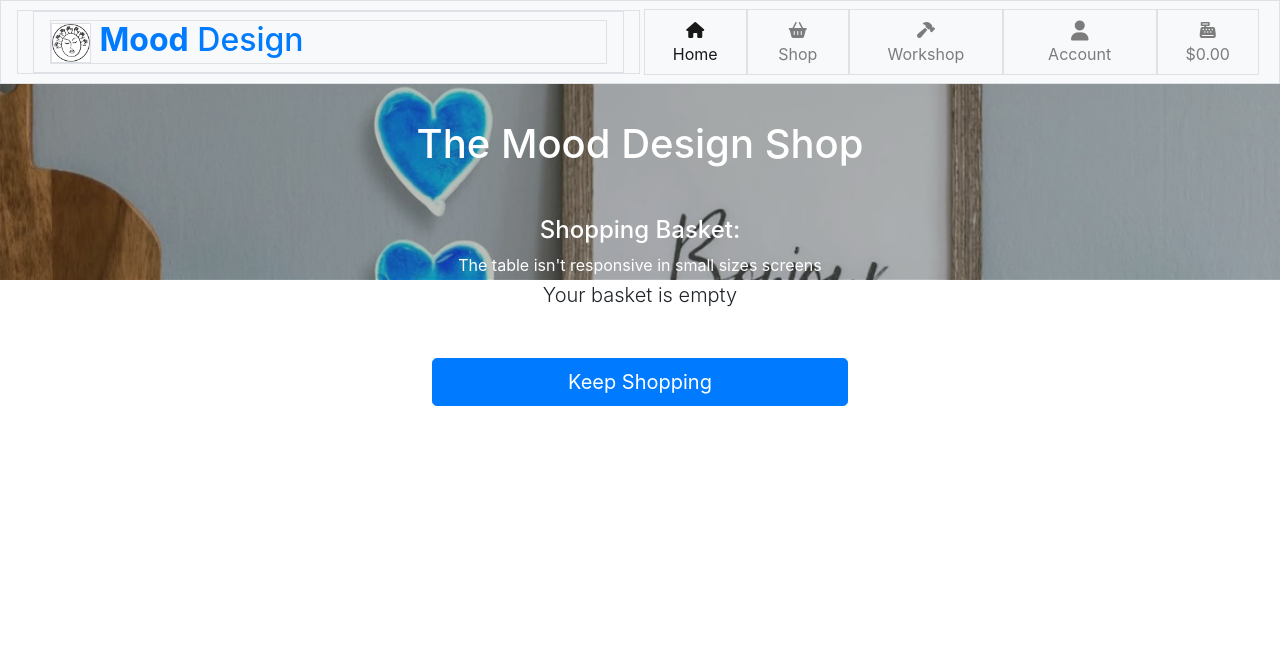
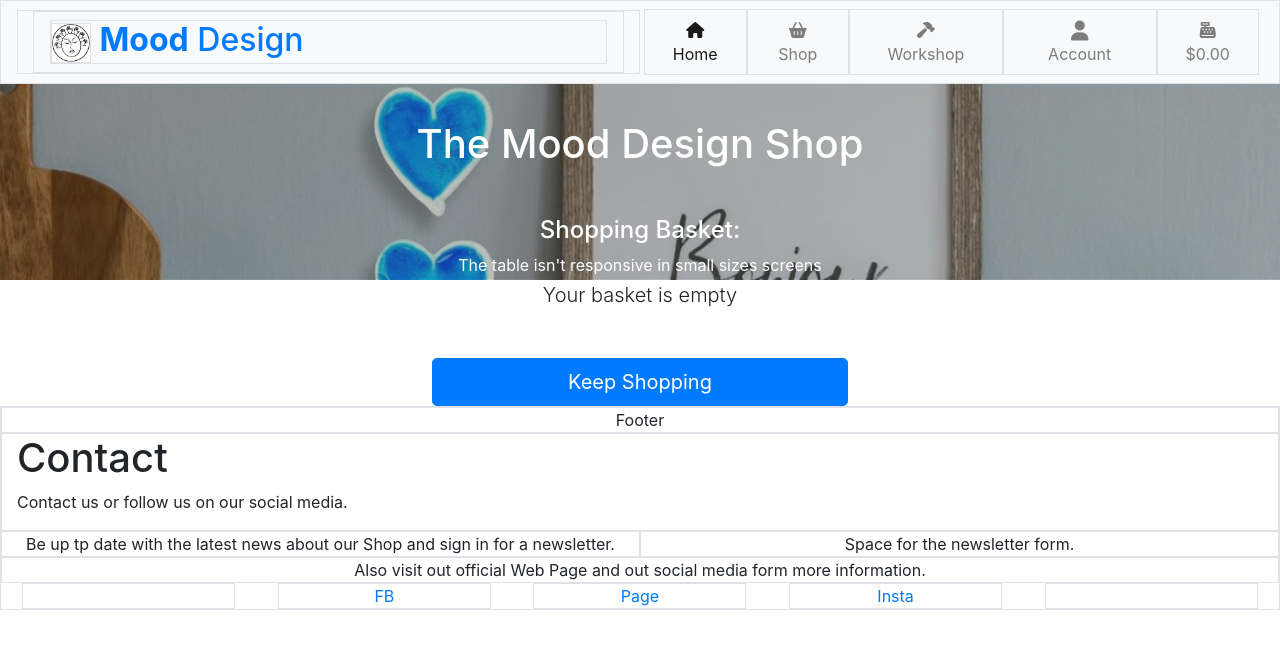
Before and after one commit to TomaszWoloszyn983/mood-design-gift-shop, a Django app: page /basket/ in a window 1280 px wide. Shown: the top 649 px of the page. Run offline with Django 3.2, Linux system fonts and the light colour scheme; some libraries are stand-ins or nearby versions.

Commit message:
Add footer to the home page

```diff
--- a/products/templates/products/products.html
+++ b/products/templates/products/products.html
@@ -151,3 +151,6 @@
     </div>
 
 {% endblock %}
+
+{% block footer %}
+{% endblock %}
--- a/products/templates/products/workshop.html
+++ b/products/templates/products/workshop.html
@@ -41,3 +41,6 @@
     </header>
 
 {% endblock %}
+
+{% block footer %}
+{% endblock %}
--- a/static/css/base.css
+++ b/static/css/base.css
@@ -194,6 +194,11 @@ html {
     margin-top: 30vh;
 }
 
+/* Footer */
+.my-footer {
+
+}
+
 
 @media (min-width: 768px) {
     .navbar ul {
--- a/templates/base.html
+++ b/templates/base.html
@@ -153,6 +153,37 @@
         {% block content %}
         {% endblock %}
 
+        {% block footer %}
+        <div class="border row mx-0 mb-5 my-footer">
+            <div class="border col-12 text-center">Footer</div>
+
+            <!-- Contanct Details -->
+            <div class="border col-md-12">
+                <h1 class="my-footer">Contact</h1>
+                <p class="my-footer">
+                    Contact us or follow us on our social media.
+                </p>
+            </div>
+
+            <div class="border col-md-6 text-center">
+                Be up tp date with the latest news about our Shop and sign in for a newsletter.
+            </div>
+            <div class="border col-md-6 text-center">
+                Space for the newsletter form.
+            </div>
+            <div class="border col-12 text-center">Also visit out official Web Page and out social media form more information.</div>
+            <div class="border col-2 text-center mx-auto px-auto"></div>
+            <a href="#"
+                class="border col-2 text-center mx-auto px-auto">FB</a>
+            <a href="#"
+                class="border col-2 text-center mx-auto px-auto">Page</a>
+            <a href="#"
+                class="border col-2 text-center mx-auto px-auto">Insta</a>
+            <div class="border col-2 text-center mx-auto px-auto"></div>
+
+        </div>
+        {% endblock %}
+
         {% block postloadjs %}
         <script type="text/javascript">
             $('.toast').toast('show');
```
Also changed, not shown: home/templates/home/index.html (+4 -3 lines).
